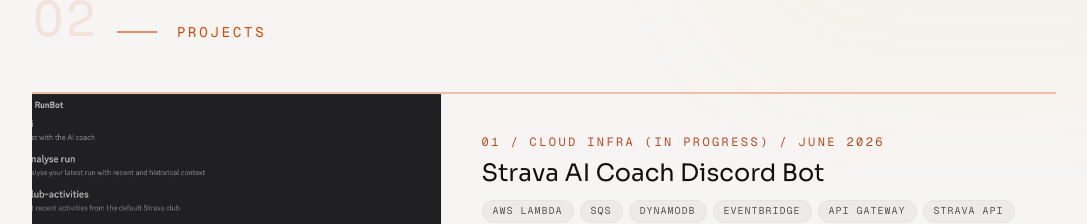
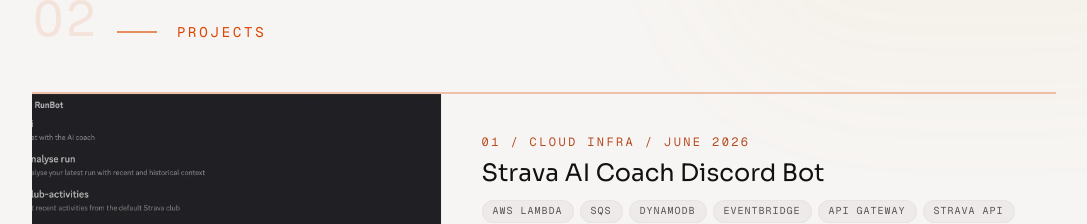
Before and after one commit to 03-Andrew/portfolio_v1, a Next.js app: page / in a window 1280 px wide. Shown: the part 1649-1873 px from the top of the page, without its empty margins (96-1183 px from the left). Built offline with nearby package versions, Linux system fonts and the light colour scheme.

Commit message:
update: update project label for Strava AI Coach Discord Bot

```diff
--- a/app/data/projects.ts
+++ b/app/data/projects.ts
@@ -161,7 +161,7 @@
   {
     order: 1,
     title: "Strava AI Coach Discord Bot",
-    label: "Cloud Infra (In Progress)",
+    label: "Cloud Infra",
     date: "June 2026",
     description:
       "A serverless, AI-driven fitness coach integrated directly into Discord. The bot ingests real-time activity and club webhook events from the Strava API, allowing athletes to trigger performance diagnostics via Discord Slash Commands. Utilizing Deepseek API, the bot generates personalized coaching advice, kudos, and performance cards.",
```
